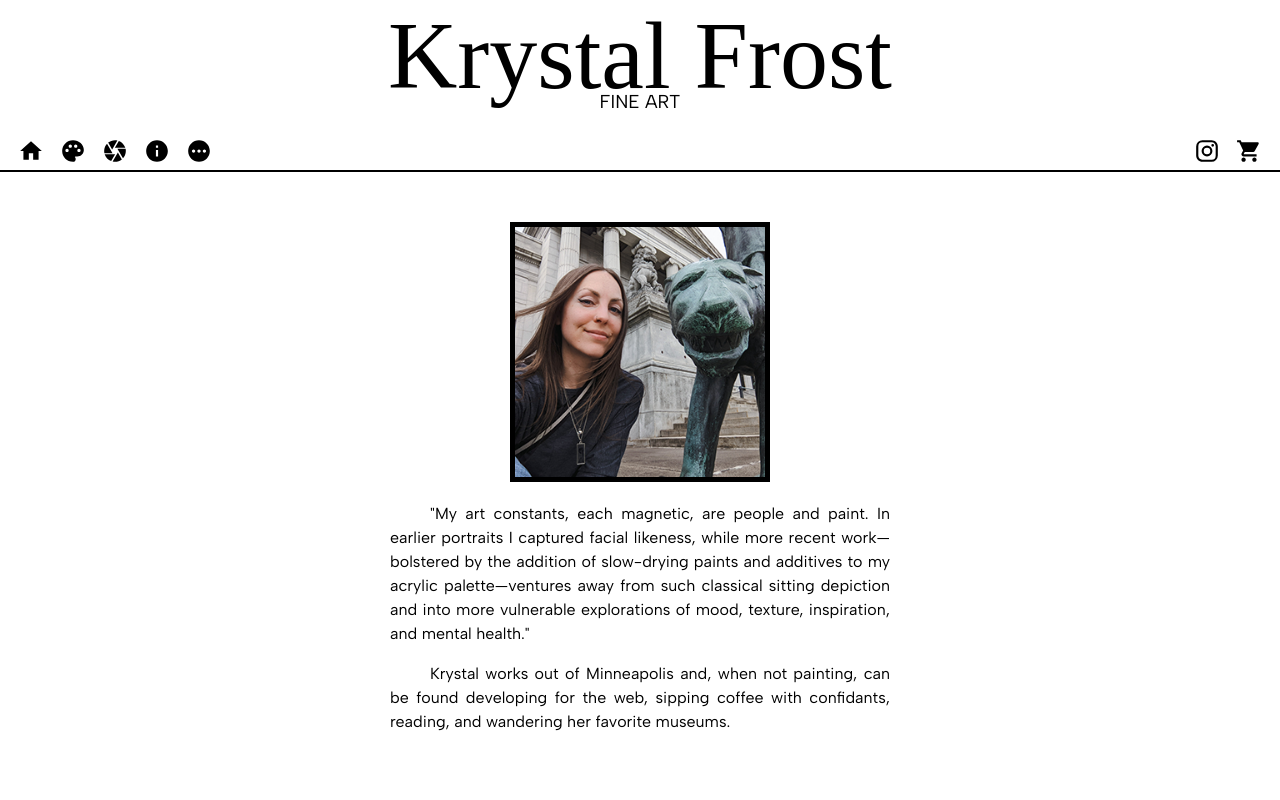
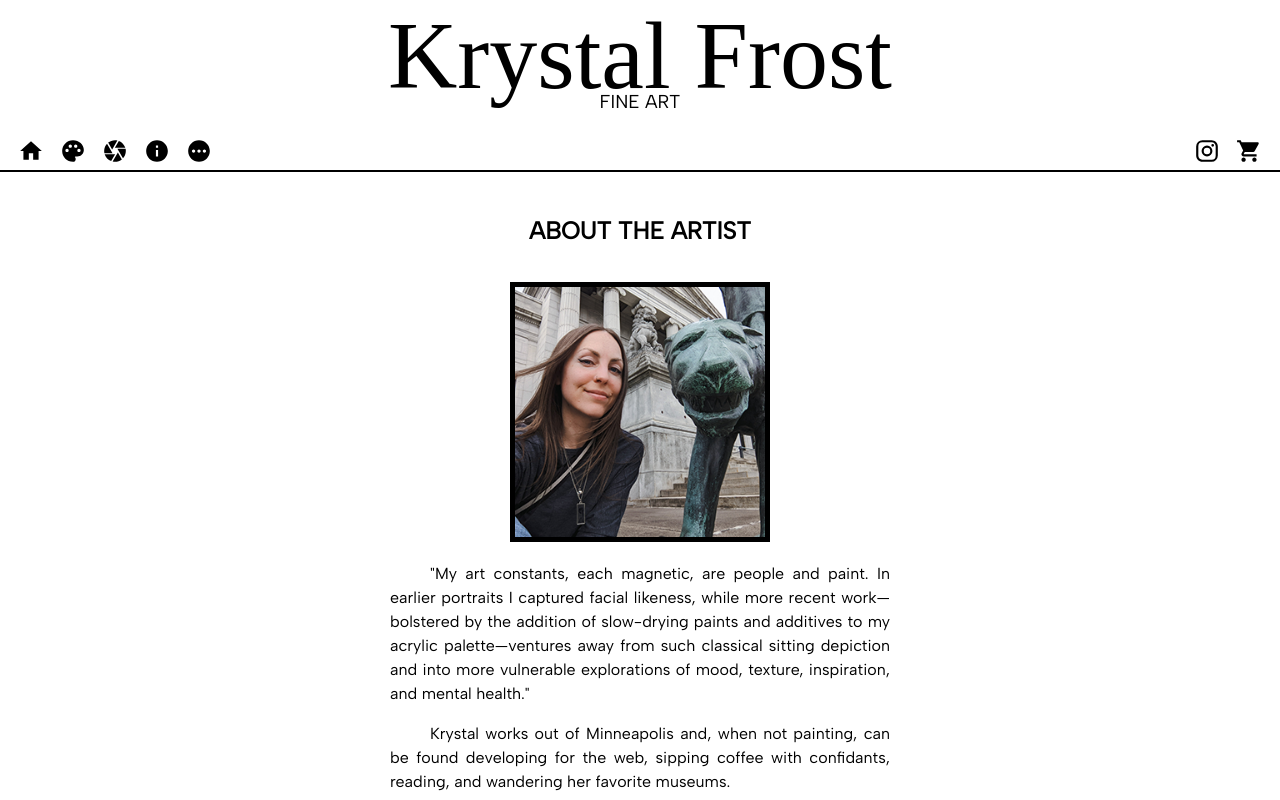
Before and after one commit to librarykrystal/art-portfolio, a React (Create React App) app: page /#/about in a window 1280 px wide. Shown: the top 800 px of the page. Built offline with nearby package versions, Linux system fonts and the light colour scheme; a web font is replaced by a local one.

Commit message:
Added title to /about that matches title on /wip.

```diff
--- a/src/components/About/About.jsx
+++ b/src/components/About/About.jsx
@@ -41,6 +41,11 @@ function About() {
   return (
     <ThemeProvider theme={theme}>
       <div className="container">
+      <div className="latestHeader">
+          <Typography component={'span'} className="inProgHeaderText" variant="h3" fontWeight="bold" mb={0} sx={{fontSize: 24}} gutterBottom>
+            ABOUT THE ARTIST
+          </Typography>
+        </div>
         <img className="aboutPhoto" src={selfPhoto}></img>
         <div className="intro">
           <Typography variant="body1" mt={0} mb={2} sx={{ textIndent: "40px", textAlign: "justify"}}gutterBottom>
```
